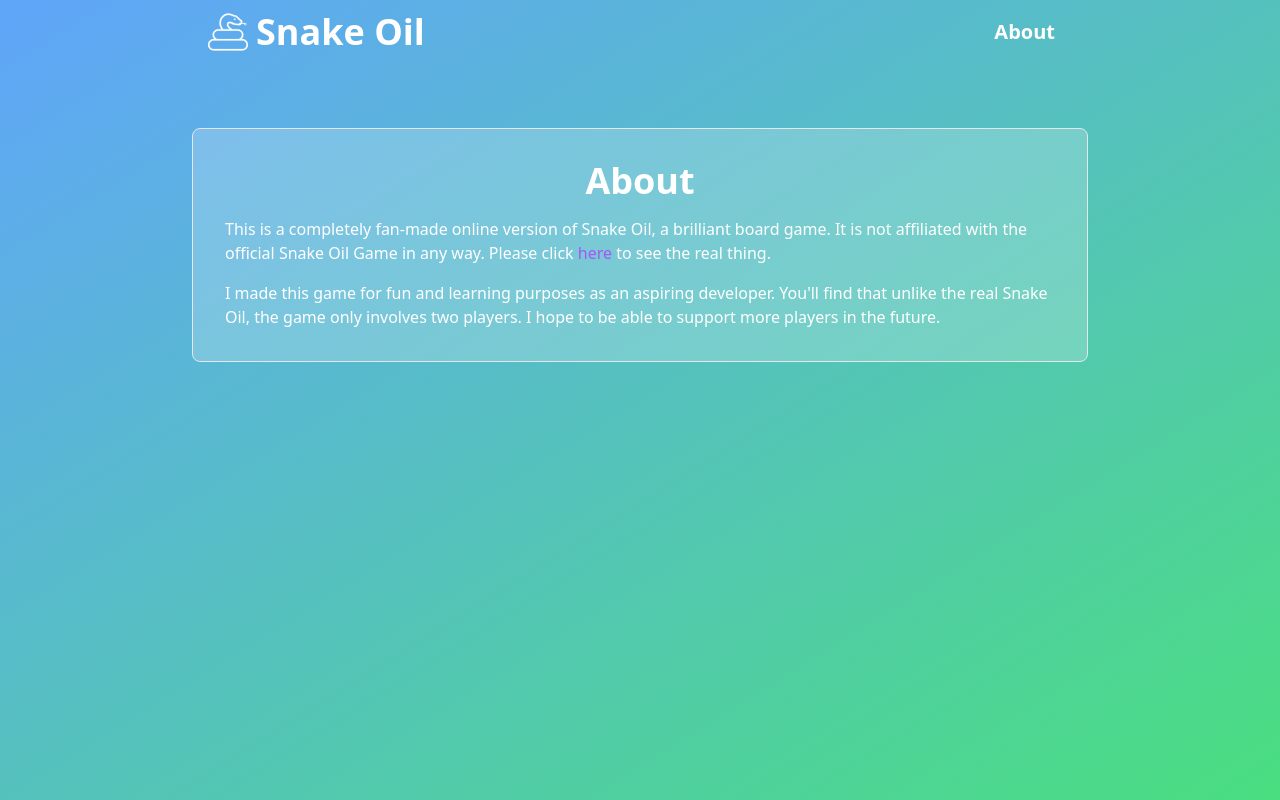
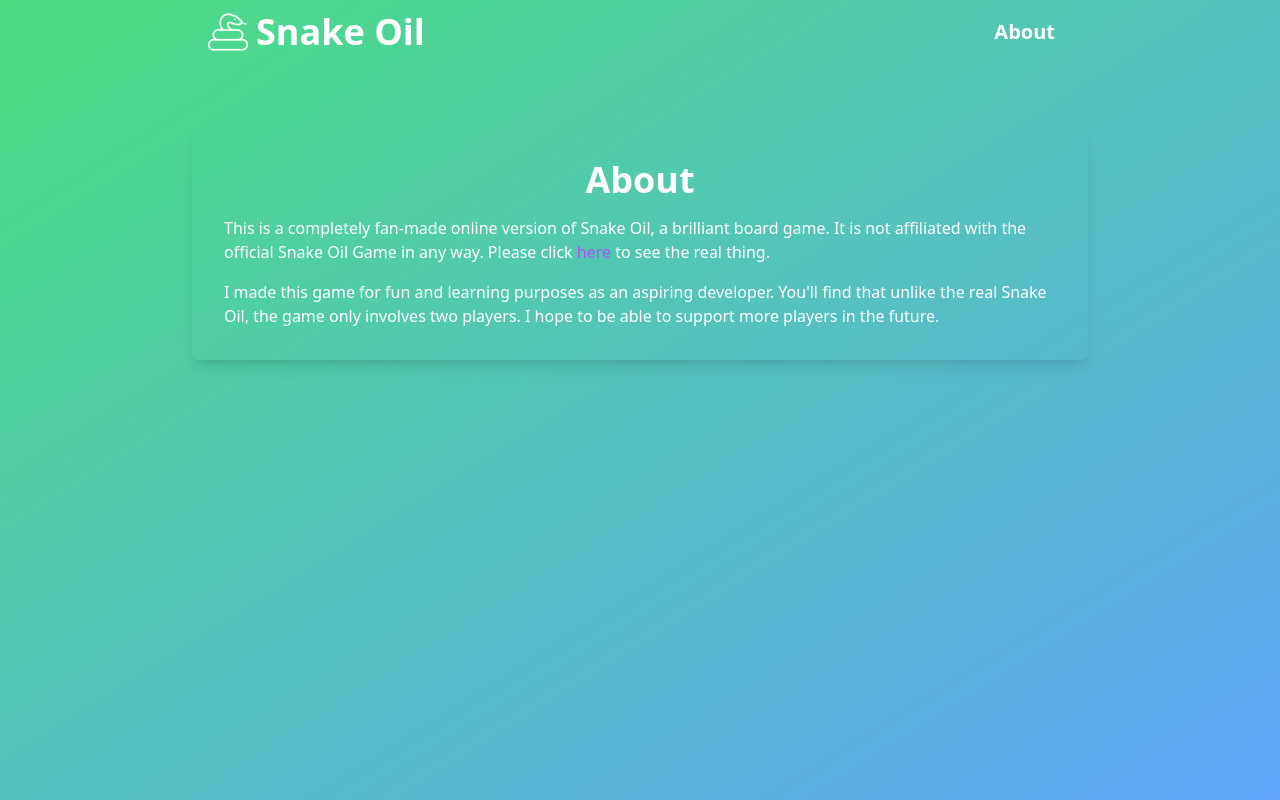
Before and after one commit to aysenurcaglar/snake-oil-game, a React (Vite) app: page /about in a window 1280 px wide. Built offline with nearby package versions, Linux system fonts and the light colour scheme; no server answers.

Commit message:
fixed the word selection issue for the millionth time

```diff
--- a/src/App.tsx
+++ b/src/App.tsx
@@ -20,7 +20,7 @@ function App() {
     <BrowserRouter>
       <div
         data-theme="mytheme"
-        className="min-h-screen bg-gradient-to-br from-blue-400 to-green-400 text-neutral"
+        className="min-h-screen bg-gradient-to-br from-green-400 to-blue-400 text-neutral"
       >
         <ToastContainer />
         <Header />
--- a/src/components/game/GameStatus.tsx
+++ b/src/components/game/GameStatus.tsx
@@ -31,8 +31,10 @@ export default function GameStatus({ session, isHost, userId }: Props) {
     let roundSubscription: any;
 
     const setupSubscription = async () => {
+      // Initial fetch
       await fetchRoundData();
 
+      // Subscribe to rounds table changes
       roundSubscription = supabase
         .channel("rounds-channel")
         .on(
@@ -43,14 +45,16 @@ export default function GameStatus({ session, isHost, userId }: Props) {
             table: "rounds",
             filter: `session_id=eq.${session.id}`,
           },
-          fetchRoundData
+          async () => {
+            await fetchRoundData();
+          }
         )
         .subscribe();
     };
 
     const fetchRoundData = async () => {
       if (
-        session?.status === "in_progress" &&
+        session.status === "in_progress" &&
         session.host_ready &&
         session.guest_ready
       ) {
@@ -78,10 +82,12 @@ export default function GameStatus({ session, isHost, userId }: Props) {
 
         if (!error && data?.[0]) {
           setCustomerRole(data[0].roles?.name ?? "");
-          setProduct({
-            word1: data[0].word1?.word ?? "",
-            word2: data[0].word2?.word ?? "",
-          });
+          if (data[0].word1?.word && data[0].word2?.word) {
+            setProduct({
+              word1: data[0].word1.word,
+              word2: data[0].word2.word,
+            });
+          }
         }
       }
     };
@@ -168,8 +174,12 @@ export default function GameStatus({ session, isHost, userId }: Props) {
         <div className="card-body">
           {!session.guest_id ? (
             <>
-              <h2 className="card-title self-center">Waiting for opponent...</h2>
-              <p className="text-center">Share the game ID with your friend to start the game</p>
+              <h2 className="card-title self-center">
+                Waiting for opponent...
+              </h2>
+              <p className="text-center">
+                Share the game ID with your friend to start the game
+              </p>
             </>
           ) : (
             <>
--- a/src/components/game/WordSelection.tsx
+++ b/src/components/game/WordSelection.tsx
@@ -93,10 +93,10 @@ export default function WordSelection({ sessionId, userId }: Props) {
               isConfirmed ||
               (selectedWords.length === 2 && !selectedWords.includes(word.id))
             }
-            className={`p-4 rounded-lg border-2 transition-colors duration-200 ${
+            className={`p-4 rounded-lg border-2 ${
               selectedWords.includes(word.id)
-                ? "border-primary"
-                : "border-gray-200 hover:border-primary"
+                ? "border-purple-500"
+                : "border-gray-200 hover:border-purple-300"
             }`}
           >
             <p className="text-lg font-medium">{word.word}</p>
--- a/src/pages/About.tsx
+++ b/src/pages/About.tsx
@@ -1,13 +1,29 @@
-import { Link } from 'react-router-dom'
+import { Link } from "react-router-dom";
 
 export default function About() {
   return (
-    <div className='container mx-auto px-4 py-8'>
-        <div className=' flex flex-col items-center justify-center border border-gray-200 max-w-4xl mx-auto my-8 p-8 rounded-lg bg-white/20'>
-        <h1 className='text-4xl font-bold text-white'>About</h1>
-        <p className='text-white mt-4 font-medium'>This is a completely fan-made online version of Snake Oil, a brilliant board game. It is not affiliated with the official Snake Oil Game in any way. Please click <Link to='https://snakeoilgame.com' className='text-purple-500 hover:text-purple-600'>here</Link> to see the real thing.</p>
-        <p className='text-white mt-4 font-medium'>I made this game for fun and learning purposes as an aspiring developer. You'll find that unlike the real Snake Oil, the game only involves two players. I hope to be able to support more players in the future.</p>
-        </div>
+    <div className="container mx-auto px-4 py-8">
+      <div className=" flex flex-col items-center justify-center max-w-4xl mx-auto my-8 p-8 rounded-lg bg-glass shadow-lg">
+        <h1 className="text-4xl font-bold">About</h1>
+        <p className="mt-4 font-medium">
+          This is a completely fan-made online version of Snake Oil, a brilliant
+          board game. It is not affiliated with the official Snake Oil Game in
+          any way. Please click{" "}
+          <Link
+            to="https://snakeoilgame.com"
+            className="text-purple-500 hover:text-purple-600"
+          >
+            here
+          </Link>{" "}
+          to see the real thing.
+        </p>
+        <p className="mt-4 font-medium">
+          I made this game for fun and learning purposes as an aspiring
+          developer. You'll find that unlike the real Snake Oil, the game only
+          involves two players. I hope to be able to support more players in the
+          future.
+        </p>
+      </div>
     </div>
-  )
+  );
 }
```
